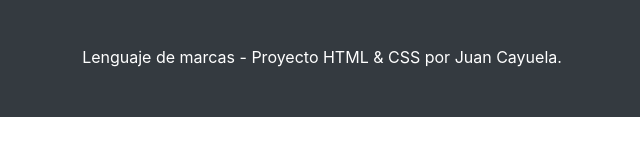
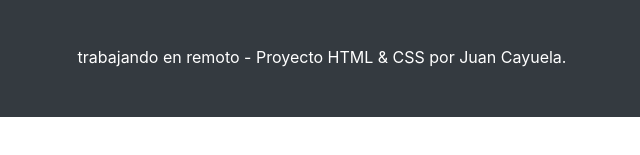
Before and after one commit to coheiden/remotos, a website: page src/pi-star.html in a window 1280 px wide. Shown: the part 451-606 px from the top of the page, 318-958 px from the left. Drawn offline with Linux system fonts and the light colour scheme.

Commit message:
nueva funcionalidad 5 editando pi-star.html

```diff
--- a/src/pi-star.html
+++ b/src/pi-star.html
@@ -104,7 +104,7 @@
     <footer class="py-5 bg-dark">
       <div class="container">
         <p class="m-0 text-center text-white">
-          Lenguaje de marcas - Proyecto HTML & CSS por Juan Cayuela.
+          trabajando en remoto - Proyecto HTML & CSS por Juan Cayuela.
         </p>
       </div>
       <!-- /.container -->
```
